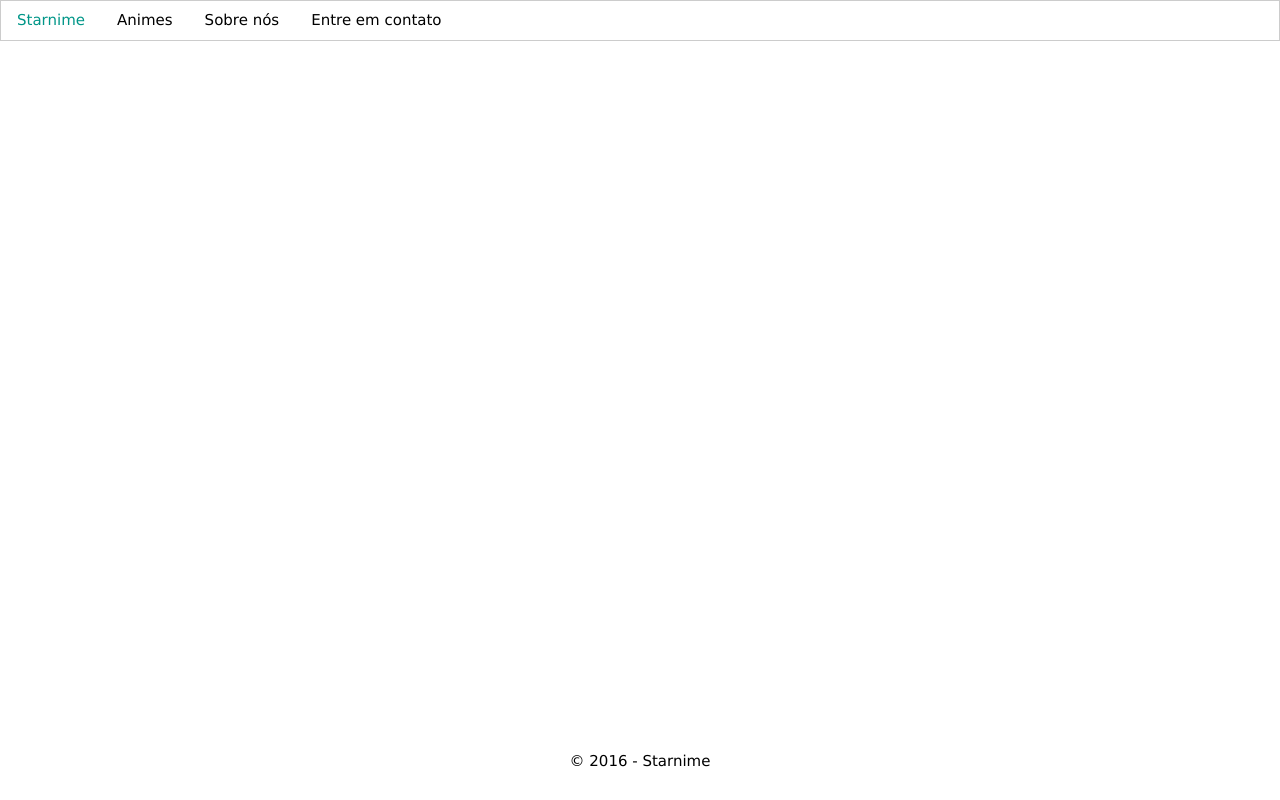
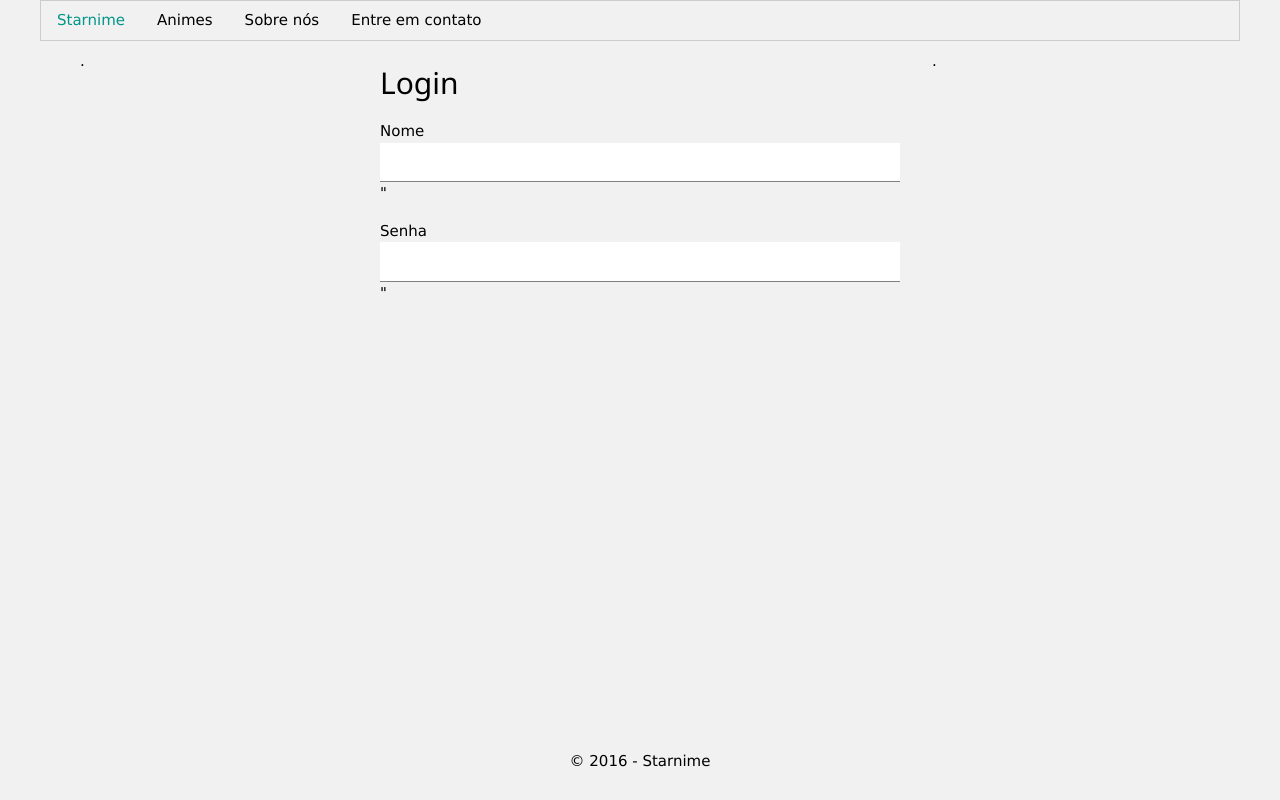
Before and after one commit to tkovs/starnime, a plain HTML site: page index.html in a window 1280 px wide. Drawn offline with Linux system fonts and the light colour scheme.

Commit message:
Formulário de login

```diff
--- a/index.html
+++ b/index.html
@@ -12,12 +12,9 @@
         <title>Starnime</title>
     </head>
 
-    <body>
-        <div class="w3-top">
-            <div> <!-- Abre Logo -->
-                <div class="starnime-logo"></div>
-            </div> <!-- Fecha Logo -->
-            <div> <!-- Menu -->
+    <body class="w3-light-grey w3-content" style="max-width:1200px">
+        <div class="w3-top" style="max-width:1200px">
+            <div class="w3-light-grey"> <!-- Menu -->
                 <ul class="w3-navbar w3-border w3-light-day w3-left-align">
                     <li class="w3-hide-medium w3-hide-large w3-opennav w3-right">
                         <a href="javascript:void(0);" onclick="exibir_menu()">☰</a>
@@ -29,7 +26,7 @@
                 </ul>
             </div> <!-- Fecha Menu -->
 
-            <div id="demo" class="w3-hide w3-hide-large w3-hide-medium"> <!-- Menu collapsed -->
+            <div id="demo" class="w3-light-grey w3-hide w3-hide-large w3-hide-medium"> <!-- Menu collapsed -->
                 <ul class="w3-navbar w3-left-align">
                     <li class="w3-hide-medium w3-hide-large"></li>
                     <li><a href="#">Animes</a></li>
@@ -39,11 +36,35 @@
             </div> <!-- Fecha Menu collapsed -->
         </div>
 
-		<div class="content">
 
+        <div class="content w3-container">
+            <div class="w3-row-padding w3-container">
+                <div class="w3-container w3-quarter">
+                    .
+                </div>
+
+                <div class="w3-container w3-half">
+                    <form class="w3-container">
+                        <h2>Login</h2>
+                        <p>
+                        <label>Nome</label>
+                        <input class="w3-input" type="text" required/>"
+                        </p>
+
+                        <p>
+                        <label>Senha</label>
+                        <input class="w3-input" type="password" required/>"
+                        </p>
+                    </form>
+                </div>
+
+                <div class="w3-container w3-quarter">
+                    .
+                </div>
+            </div>
 		</div>
 
-		<footer class="footer w3-center">
+		<footer class="footer w3-center w3-container">
 			<span>&copy; 2016 - Starnime</span>
 		</footer>
     </body>
```
Also changed, not shown: img/boku-dake-ga-inai-machi.jpg (added), js/starnime.js (line endings or trailing spaces).
